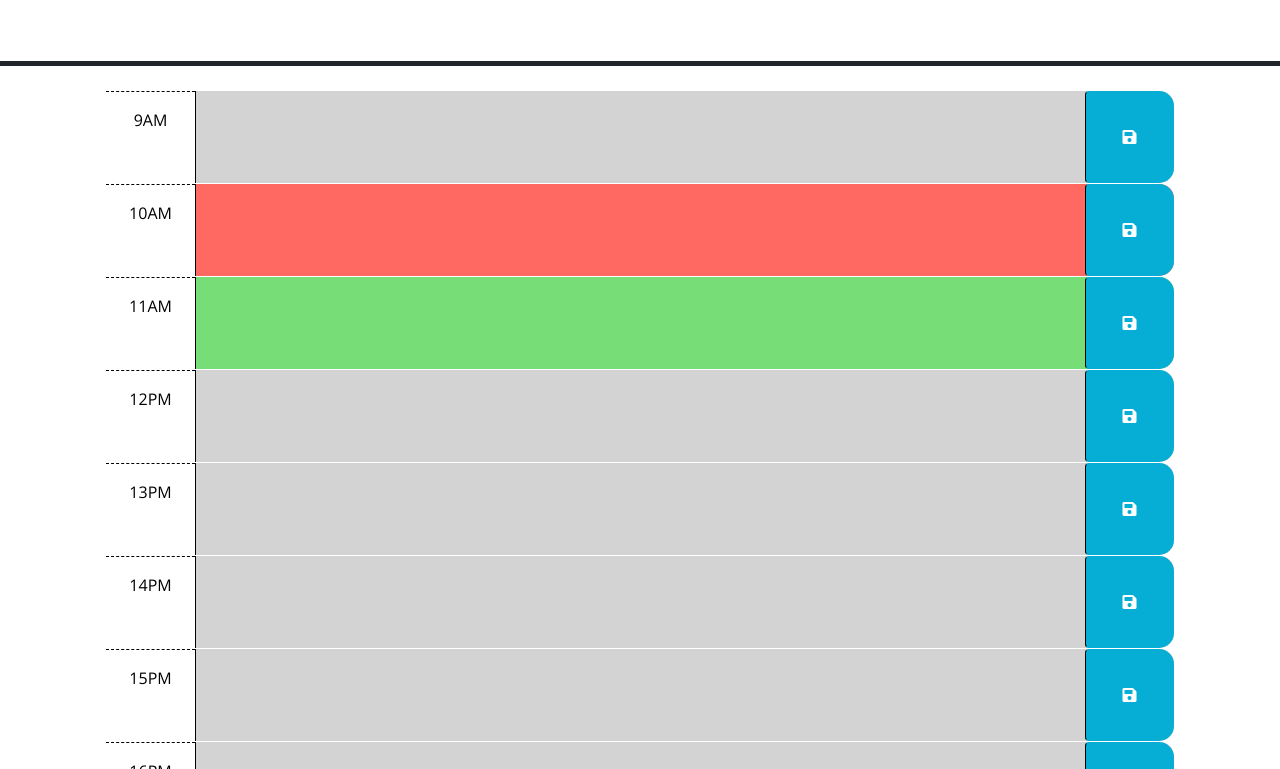
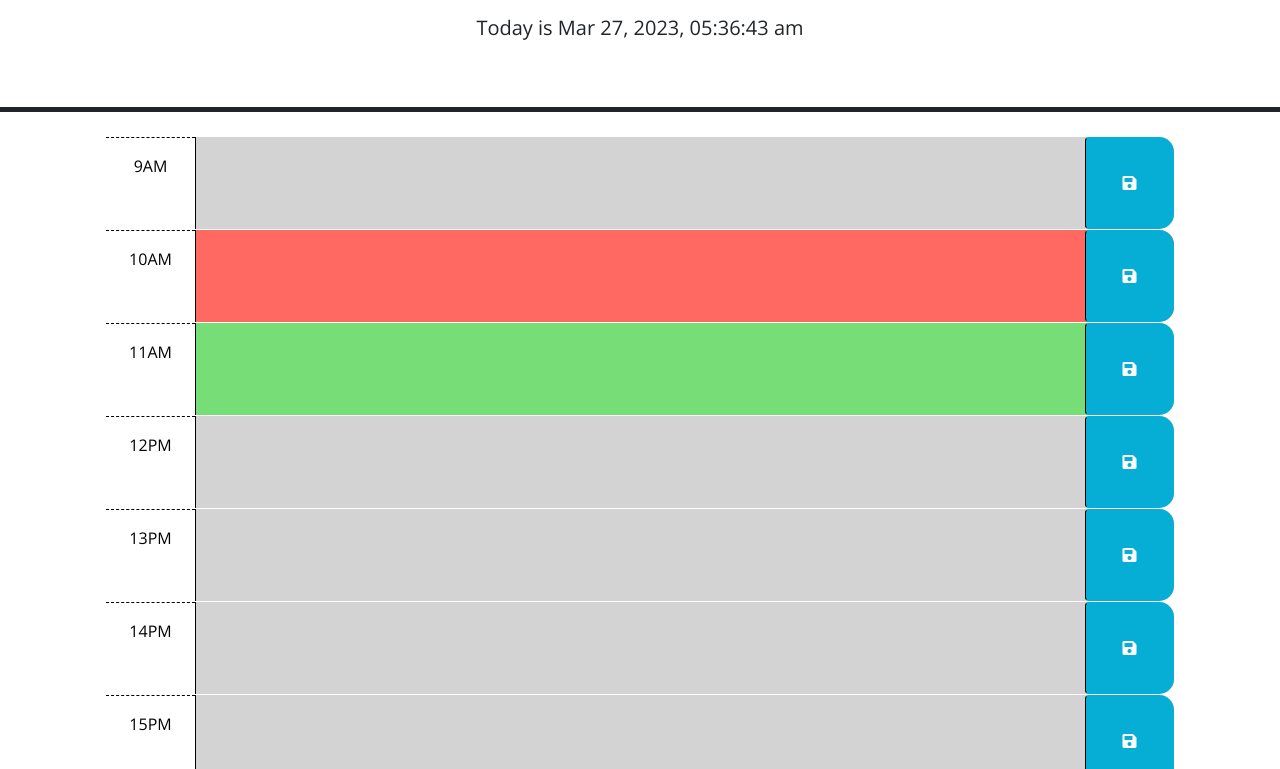
Before and after one commit to blaxlrose/challenge-5-work-day-scheduler, a plain HTML site: page index.html in a window 1280 px wide. Shown: the part 166-935 px from the top of the page. Drawn offline with nearby package versions, Linux system fonts and the light colour scheme.

Commit message:
added today's time and date

```diff
--- a/index.html
+++ b/index.html
@@ -121,6 +121,6 @@
       crossorigin="anonymous"
     ></script>
 
-    <script src="/.assets.script.js"></script>
+    <script src="script.js"></script>
   </body>
 </html>
--- a/script.js
+++ b/script.js
@@ -1,23 +1,26 @@
 // Wrap all code that interacts with the DOM in a call to jQuery to ensure that
 // the code isn't run until the browser has finished rendering all the elements
-// in the html.
-$(function () {
-  // TODO: Add a listener for click events on the save button. This code should
-  // use the id in the containing time-block as a key to save the user input in
-  // local storage. HINT: What does `this` reference in the click listener
-  // function? How can DOM traversal be used to get the "hour-x" id of the
-  // time-block containing the button that was clicked? How might the id be
-  // useful when saving the description in local storage?
-  //
-  // TODO: Add code to apply the past, present, or future class to each time
-  // block by comparing the id to the current hour. HINTS: How can the id
-  // attribute of each time-block be used to conditionally add or remove the
-  // past, present, and future classes? How can Day.js be used to get the
-  // current hour in 24-hour time?
-  //
-  // TODO: Add code to get any user input that was saved in localStorage and set
-  // the values of the corresponding textarea elements. HINT: How can the id
-  // attribute of each time-block be used to do this?
-  //
-  // TODO: Add code to display the current date in the header of the page.
-});
+// in the html.var today = dayjs();
+var now = dayjs();
+$('#currentDay').text(now.format('[Today is] MMM D, YYYY, HH:mm:ss a'));
+
+// $(function () {
+//   // TODO: Add a listener for click events on the save button. This code should
+//   // use the id in the containing time-block as a key to save the user input in
+//   // local storage. HINT: What does `this` reference in the click listener
+//   // function? How can DOM traversal be used to get the "hour-x" id of the
+//   // time-block containing the button that was clicked? How might the id be
+//   // useful when saving the description in local storage?
+//   //
+//   // TODO: Add code to apply the past, present, or future class to each time
+//   // block by comparing the id to the current hour. HINTS: How can the id
+//   // attribute of each time-block be used to conditionally add or remove the
+//   // past, present, and future classes? How can Day.js be used to get the
+//   // current hour in 24-hour time?
+//   //
+//   // TODO: Add code to get any user input that was saved in localStorage and set
+//   // the values of the corresponding textarea elements. HINT: How can the id
+//   // attribute of each time-block be used to do this?
+//   //
+//   // TODO: Add code to display the current date in the header of the page.
+// });
```
